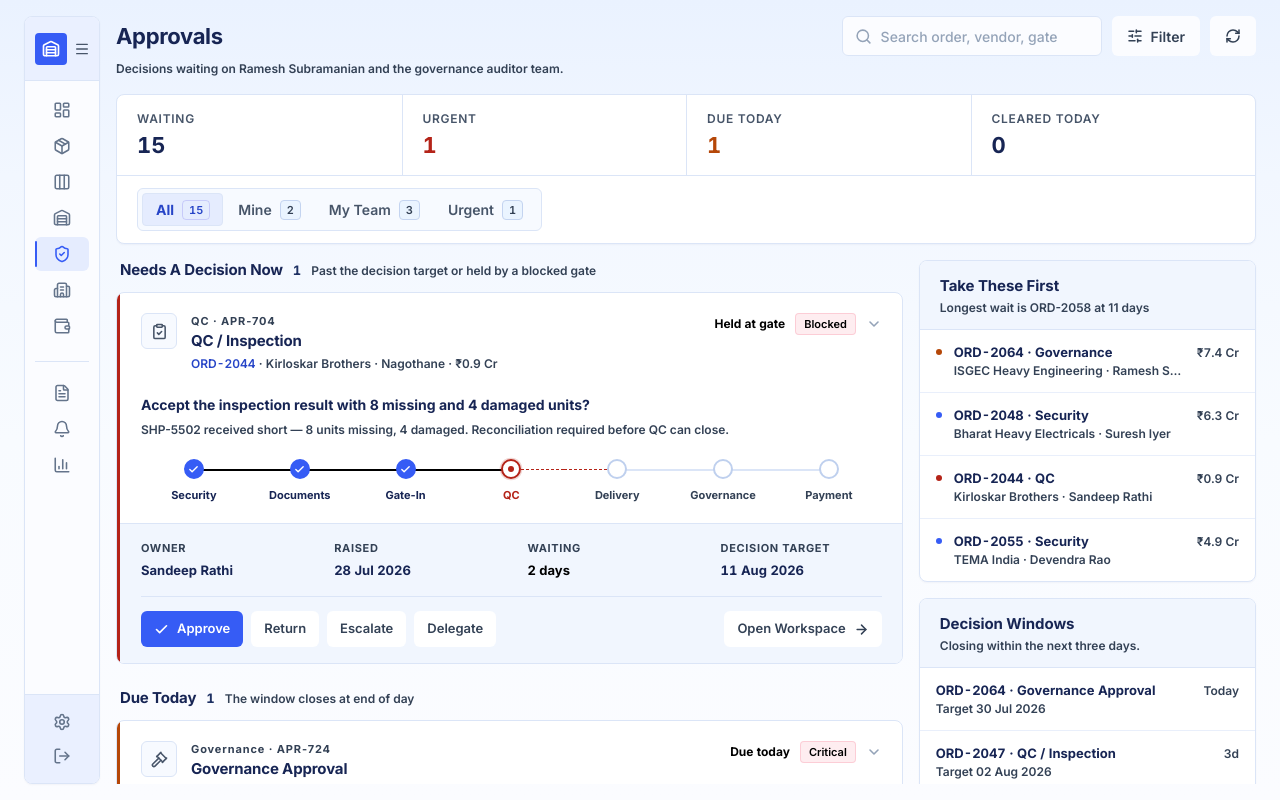
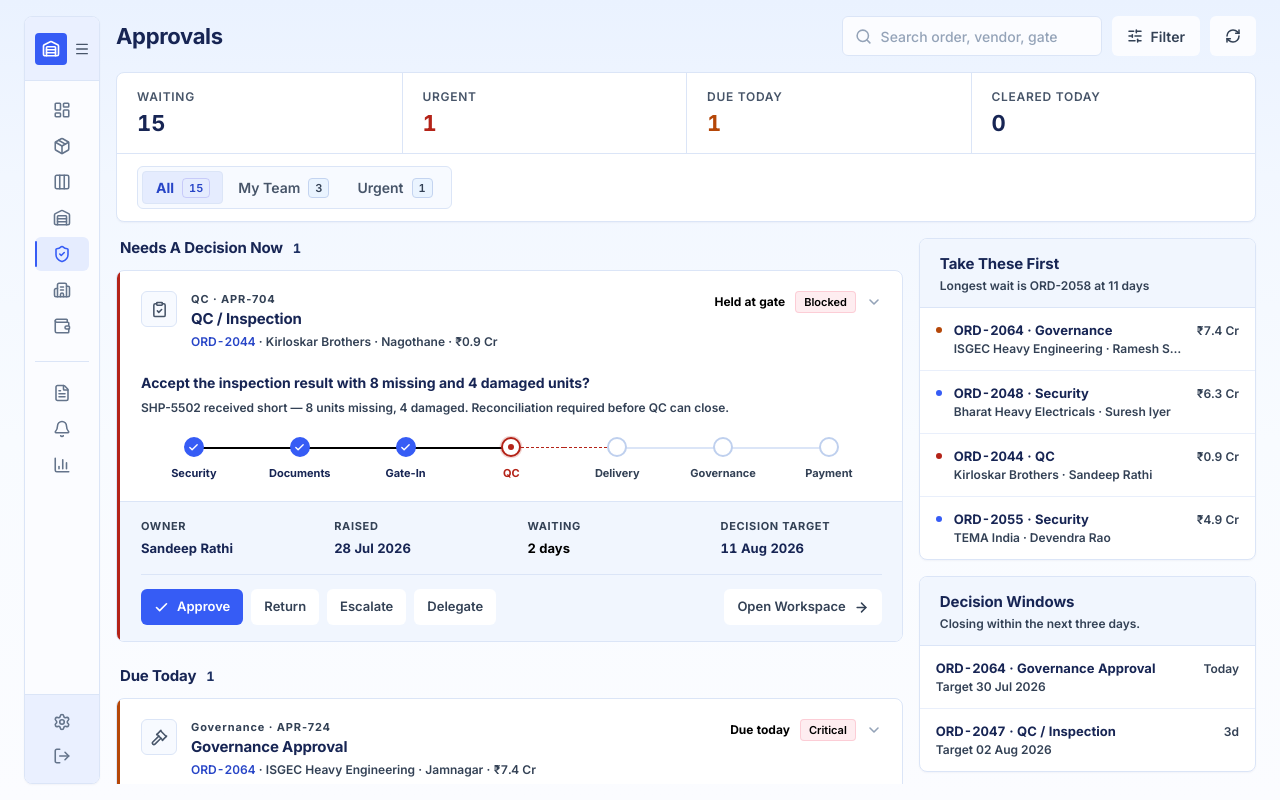
Before and after one commit to cr-nyneos/RIL-UI, a React (Vite) app in the folder RIL-Dashboard/: page /approvals in a window 1280 px wide. Built offline with nearby package versions, Linux system fonts and the light colour scheme.

Commit message:
slight UI change

```diff
--- a/RIL-Dashboard/src/pages/Approvals.tsx
+++ b/RIL-Dashboard/src/pages/Approvals.tsx
@@ -33,9 +33,9 @@ const TRACK_OPTIONS: { value: TrackFilter; label: string }[] = [
 ];
 
 const GROUPS: { key: PendingDecision['urgency']; label: string; description: string }[] = [
-  { key: 'breached', label: 'Needs A Decision Now', description: 'Past the decision target or held by a blocked gate' },
-  { key: 'today', label: 'Due Today', description: 'The window closes at end of day' },
-  { key: 'scheduled', label: 'Scheduled', description: 'Inside the decision window' },
+  { key: 'breached', label: 'Needs A Decision Now',description:'' },
+  { key: 'today', label: 'Due Today', description: '' },
+  { key: 'scheduled', label: 'Scheduled', description: '' },
 ];
 
 const ACTION_TOAST: Record<DecisionAction, (decision: PendingDecision, submission: DecisionSubmission) => string> = {
@@ -147,7 +147,7 @@ export default function Approvals() {
 
   const tabs = [
     { key: 'all', label: 'All', count: scoped.length },
-    { key: 'mine', label: 'Mine', count: scoped.filter((decision) => decision.mine).length },
+    // { key: 'mine', label: 'Mine', count: scoped.filter((decision) => decision.mine).length },
     { key: 'team', label: 'My Team', count: scoped.filter((decision) => decision.myTeam).length },
     {
       key: 'urgent',
@@ -206,9 +206,9 @@ export default function Approvals() {
               </>
             }
           />
-          <p className="text-meta mt-1">
+          {/* <p className="text-meta mt-1">
             Decisions waiting on {CURRENT_USER.name} and the {CURRENT_USER.role.toLowerCase()} team.
-          </p>
+          </p> */}
         </div>
 
         <Section padded={false} className="animate-rise" style={{ animationDelay: '60ms' }}>
@@ -274,7 +274,7 @@ export default function Approvals() {
               <Section>
                 <EmptyState
                   title="Nothing waiting on you"
-                  description="Every decision in this view has been settled. Adjust the filters to see the wider queue."
+                  // description="Every decision in this view has been settled. Adjust the filters to see the wider queue."
                 />
               </Section>
             )}
```
